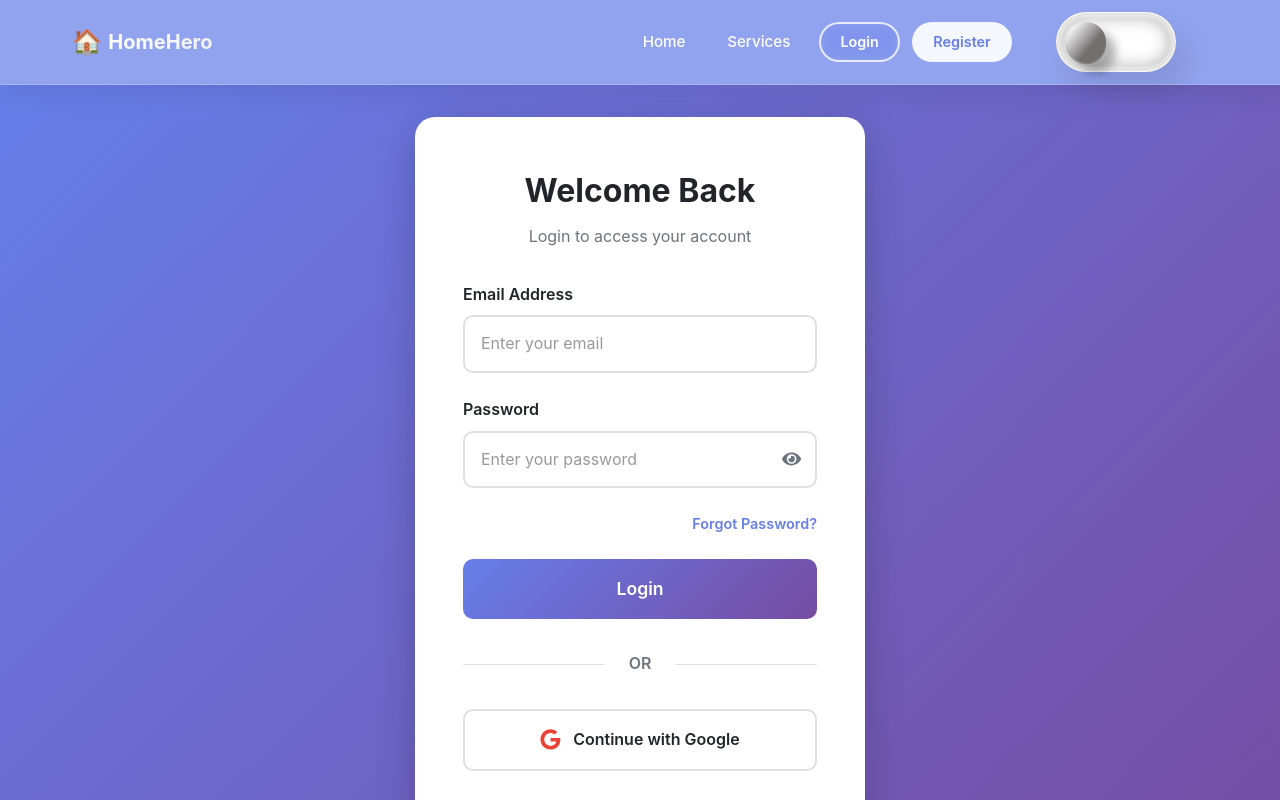
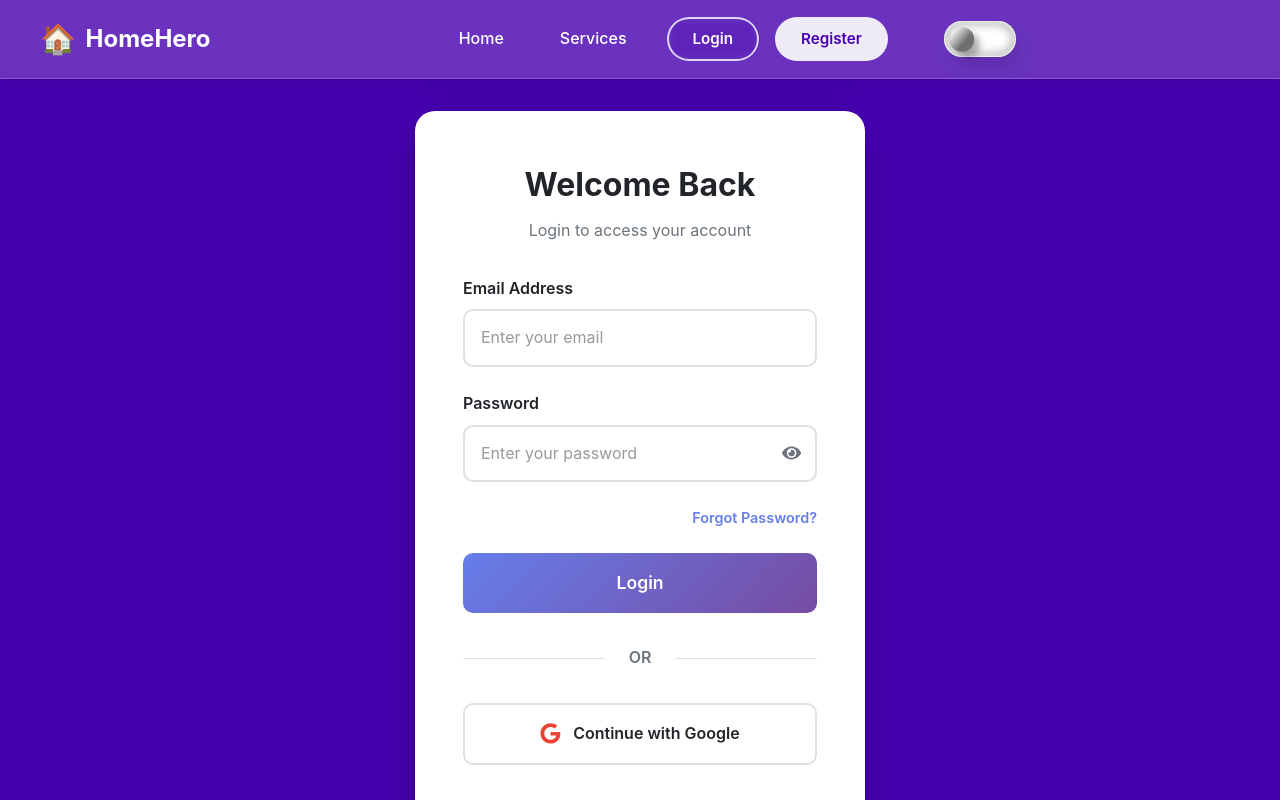
Before and after one commit to rafi1105/hero-home, a React (Vite) app in the folder hero-home-client/: page /login in a window 1280 px wide. Shown: the top 800 px of the page. Built offline with nearby package versions, Linux system fonts and the light colour scheme; no server answers.

Commit message:
laoder update

```diff
--- a/hero-home-client/src/components/Footer.jsx
+++ b/hero-home-client/src/components/Footer.jsx
@@ -91,8 +91,8 @@
 
 const FooterWrapper = styled.footer`
   background: ${props => props.isDark
-    ? 'linear-gradient(135deg, #0f0f1e 0%, #1a1a2e 100%)'
-    : 'linear-gradient(135deg, #667eea 0%, #764ba2 100%)'};
+    ? '#1a0b2e'
+    : '#4700B0'};
   color: white;
   padding: 3rem 0 1rem;
   margin-top: auto;
--- a/hero-home-client/src/components/Header.jsx
+++ b/hero-home-client/src/components/Header.jsx
@@ -93,8 +93,8 @@
 
 const HeaderWrapper = styled.header`
   background: ${props => props.isDark
-    ? 'rgba(26, 26, 46, 0.7)'
-    : 'rgba(102, 126, 234, 0.7)'};
+    ? 'rgba(71, 0, 176, 0.8)'
+    : 'rgba(71, 0, 176, 0.8)'};
   backdrop-filter: blur(10px);
   -webkit-backdrop-filter: blur(10px);
   border-bottom: 1px solid ${props => props.isDark
@@ -107,41 +107,40 @@
   transition: all 0.3s ease;
 
   .navbar {
-    padding: 0.75rem 0;
+    padding: 1rem 0;
   }
 
   .container {
-    max-width: 1200px;
+    max-width: 1400px;
     margin: 0 auto;
-    padding: 0 2rem;
+    padding: 0 2.5rem;
     display: flex;
     justify-content: space-between;
     align-items: center;
+    gap: 3rem;
   }
 
   .logo {
     display: flex;
     align-items: center;
-    gap: 0.4rem;
+    gap: 0.6rem;
     text-decoration: none;
-    font-size: 1.25rem;
+    font-size: 1.5rem;
     font-weight: bold;
     color: white;
     transition: transform 0.3s ease;
+    flex-shrink: 0;
 
     &:hover {
       transform: scale(1.05);
     }
 
     .logo-icon {
-      font-size: 1.5rem;
+      font-size: 1.8rem;
     }
 
     .logo-text {
-      background: linear-gradient(45deg, #fff, #f0f0f0);
-      -webkit-background-clip: text;
-      -webkit-text-fill-color: transparent;
-      background-clip: text;
+      color: #fff;
     }
   }
 
@@ -170,17 +169,19 @@
   .nav-links {
     display: flex;
     align-items: center;
-    gap: 1rem;
+    gap: 1.5rem;
+    flex: 1;
+    justify-content: center;
 
     @media (max-width: 968px) {
       position: fixed;
-      top: 70px;
+      top: 80px;
       left: -100%;
       width: 100%;
-      height: calc(100vh - 70px);
+      height: calc(100vh - 80px);
       background: ${props => props.isDark
-        ? 'rgba(26, 26, 46, 0.95)'
-        : 'rgba(102, 126, 234, 0.95)'};
+        ? 'rgba(71, 0, 176, 0.95)'
+        : 'rgba(71, 0, 176, 0.95)'};
       backdrop-filter: blur(10px);
       flex-direction: column;
       justify-content: flex-start;
@@ -198,11 +199,12 @@
     color: white;
     text-decoration: none;
     font-weight: 500;
-    padding: 0.4rem 0.8rem;
+    padding: 0.5rem 1rem;
     border-radius: 8px;
     transition: all 0.3s ease;
     position: relative;
-    font-size: 0.95rem;
+    font-size: 1rem;
+    white-space: nowrap;
 
     &:hover {
       background: rgba(255, 255, 255, 0.15);
@@ -218,7 +220,7 @@
         bottom: -2px;
         left: 50%;
         transform: translateX(-50%);
-        width: 25px;
+        width: 30px;
         height: 2px;
         background: white;
         border-radius: 2px;
@@ -234,7 +236,8 @@
   .auth-section {
     display: flex;
     align-items: center;
-    gap: 0.75rem;
+    gap: 1rem;
+    flex-shrink: 0;
 
     @media (max-width: 968px) {
       flex-direction: column;
@@ -246,7 +249,7 @@
   .user-info {
     display: flex;
     align-items: center;
-    gap: 0.75rem;
+    gap: 1rem;
 
     @media (max-width: 968px) {
       flex-direction: column;
@@ -255,19 +258,20 @@
     .user-name {
       color: white;
       font-weight: 500;
-      font-size: 0.85rem;
+      font-size: 0.95rem;
     }
   }
 
   .btn-login, .btn-register, .btn-logout {
-    padding: 0.4rem 1.2rem;
-    border-radius: 20px;
+    padding: 0.5rem 1.5rem;
+    border-radius: 25px;
     font-weight: 600;
-    font-size: 0.9rem;
+    font-size: 0.95rem;
     text-decoration: none;
     transition: all 0.3s ease;
     border: 2px solid rgba(255, 255, 255, 0.8);
     cursor: pointer;
+    white-space: nowrap;
 
     @media (max-width: 968px) {
       width: 100%;
@@ -282,13 +286,13 @@
 
     &:hover {
       background: white;
-      color: #667eea;
+      color: #4700B0;
     }
   }
 
   .btn-register {
     background: rgba(255, 255, 255, 0.9);
-    color: #667eea;
+    color: #4700B0;
     border-color: transparent;
 
     &:hover {
--- a/hero-home-client/src/components/ui/Loader.jsx
+++ b/hero-home-client/src/components/ui/Loader.jsx
@@ -5,20 +5,41 @@
   return (
     <StyledWrapper>
       <div className="loader">
-        <svg width={100} height={100} viewBox="0 0 100 100">
-          <defs>
-            <mask id="clipping">
-              <polygon points="0,0 100,0 100,100 0,100" fill="black" />
-              <polygon points="25,25 75,25 50,75" fill="white" />
-              <polygon points="50,25 75,75 25,75" fill="white" />
-              <polygon points="35,35 65,35 50,65" fill="white" />
-              <polygon points="35,35 65,35 50,65" fill="white" />
-              <polygon points="35,35 65,35 50,65" fill="white" />
-              <polygon points="35,35 65,35 50,65" fill="white" />
-            </mask>
-          </defs>
-        </svg>
-        <div className="box" />
+        <div className="truckWrapper">
+          <div className="truckBody">
+            <svg xmlns="http://www.w3.org/2000/svg" fill="none" viewBox="0 0 198 93" className="trucksvg">
+              <path strokeWidth={3} stroke="#282828" fill="#F83D3D" d="M135 22.5H177.264C178.295 22.5 179.22 23.133 179.594 24.0939L192.33 56.8443C192.442 57.1332 192.5 57.4404 192.5 57.7504V89C192.5 90.3807 191.381 91.5 190 91.5H135C133.619 91.5 132.5 90.3807 132.5 89V25C132.5 23.6193 133.619 22.5 135 22.5Z" />
+              <path strokeWidth={3} stroke="#282828" fill="#7D7C7C" d="M146 33.5H181.741C182.779 33.5 183.709 34.1415 184.078 35.112L190.538 52.112C191.16 53.748 189.951 55.5 188.201 55.5H146C144.619 55.5 143.5 54.3807 143.5 53V36C143.5 34.6193 144.619 33.5 146 33.5Z" />
+              <path strokeWidth={2} stroke="#282828" fill="#282828" d="M150 65C150 65.39 149.763 65.8656 149.127 66.2893C148.499 66.7083 147.573 67 146.5 67C145.427 67 144.501 66.7083 143.873 66.2893C143.237 65.8656 143 65.39 143 65C143 64.61 143.237 64.1344 143.873 63.7107C144.501 63.2917 145.427 63 146.5 63C147.573 63 148.499 63.2917 149.127 63.7107C149.763 64.1344 150 64.61 150 65Z" />
+              <rect strokeWidth={2} stroke="#282828" fill="#FFFCAB" rx={1} height={7} width={5} y={63} x={187} />
+              <rect strokeWidth={2} stroke="#282828" fill="#282828" rx={1} height={11} width={4} y={81} x={193} />
+              <rect strokeWidth={3} stroke="#282828" fill="#DFDFDF" rx="2.5" height={90} width={121} y="1.5" x="6.5" />
+              <rect strokeWidth={2} stroke="#282828" fill="#DFDFDF" rx={2} height={4} width={6} y={84} x={1} />
+            </svg>
+          </div>
+          <div className="truckTires">
+            <svg xmlns="http://www.w3.org/2000/svg" fill="none" viewBox="0 0 30 30" className="tiresvg">
+              <circle strokeWidth={3} stroke="#282828" fill="#282828" r="13.5" cy={15} cx={15} />
+              <circle fill="#DFDFDF" r={7} cy={15} cx={15} />
+            </svg>
+            <svg xmlns="http://www.w3.org/2000/svg" fill="none" viewBox="0 0 30 30" className="tiresvg">
+              <circle strokeWidth={3} stroke="#282828" fill="#282828" r="13.5" cy={15} cx={15} />
+              <circle fill="#DFDFDF" r={7} cy={15} cx={15} />
+            </svg>
+          </div>
+          <div className="road" />
+          <svg xmlSpace="preserve" viewBox="0 0 453.459 453.459" xmlnsXlink="http://www.w3.org/1999/xlink" xmlns="http://www.w3.org/2000/svg" id="Capa_1" version="1.1" fill="#000000" className="lampPost">
+            <path d="M252.882,0c-37.781,0-68.686,29.953-70.245,67.358h-6.917v8.954c-26.109,2.163-45.463,10.011-45.463,19.366h9.993
+      c-1.65,5.146-2.507,10.54-2.507,16.017c0,28.956,23.558,52.514,52.514,52.514c28.956,0,52.514-23.558,52.514-52.514
+      c0-5.478-0.856-10.872-2.506-16.017h9.992c0-9.354-19.352-17.204-45.463-19.366v-8.954h-6.149C200.189,38.779,223.924,16,252.882,16
+      c29.952,0,54.32,24.368,54.32,54.32c0,28.774-11.078,37.009-25.105,47.437c-17.444,12.968-37.216,27.667-37.216,78.884v113.914
+      h-0.797c-5.068,0-9.174,4.108-9.174,9.177c0,2.844,1.293,5.383,3.321,7.066c-3.432,27.933-26.851,95.744-8.226,115.459v11.202h45.75
+      v-11.202c18.625-19.715-4.794-87.527-8.227-115.459c2.029-1.683,3.322-4.223,3.322-7.066c0-5.068-4.107-9.177-9.176-9.177h-0.795
+      V196.641c0-43.174,14.942-54.283,30.762-66.043c14.793-10.997,31.559-23.461,31.559-60.277C323.202,31.545,291.656,0,252.882,0z
+      M232.77,111.694c0,23.442-19.071,42.514-42.514,42.514c-23.442,0-42.514-19.072-42.514-42.514c0-5.531,1.078-10.957,3.141-16.017
+      h78.747C231.693,100.736,232.77,106.162,232.77,111.694z" />
+          </svg>
+        </div>
       </div>
     </StyledWrapper>
   );
@@ -31,147 +52,111 @@
   min-height: 200px;
 
   .loader {
-    --color-one: #ffbf48;
-    --color-two: #be4a1d;
-    --color-three: #ffbf4780;
-    --color-four: #bf4a1d80;
-    --color-five: #ffbf4740;
-    --time-animation: 2s;
-    --size: 1;
-    position: relative;
-    border-radius: 50%;
-    transform: scale(var(--size));
-    box-shadow:
-      0 0 25px 0 var(--color-three),
-      0 20px 50px 0 var(--color-four);
-    animation: colorize calc(var(--time-animation) * 3) ease-in-out infinite;
+    width: fit-content;
+    height: fit-content;
+    display: flex;
+    align-items: center;
+    justify-content: center;
   }
 
-  .loader::before {
-    content: "";
-    position: absolute;
-    top: 0;
-    left: 0;
-    width: 100px;
+  .truckWrapper {
+    width: 200px;
     height: 100px;
-    border-radius: 50%;
-    border-top: solid 1px var(--color-one);
-    border-bottom: solid 1px var(--color-two);
-    background: linear-gradient(180deg, var(--color-five), var(--color-four));
-    box-shadow:
-      inset 0 10px 10px 0 var(--color-three),
-      inset 0 -10px 10px 0 var(--color-four);
+    display: flex;
+    flex-direction: column;
+    position: relative;
+    align-items: center;
+    justify-content: flex-end;
+    overflow-x: hidden;
   }
 
-  .loader .box {
-    width: 100px;
-    height: 100px;
-    background: linear-gradient(
-      180deg,
-      var(--color-one) 30%,
-      var(--color-two) 70%
-    );
-    mask: url(#clipping);
-    -webkit-mask: url(#clipping);
+  /* truck upper body */
+  .truckBody {
+    width: 130px;
+    height: fit-content;
+    margin-bottom: 6px;
+    animation: motion 1s linear infinite;
   }
 
-  .loader svg {
-    position: absolute;
-  }
-
-  .loader svg #clipping {
-    filter: contrast(15);
-    animation: roundness calc(var(--time-animation) / 2) linear infinite;
-  }
-
-  .loader svg #clipping polygon {
-    filter: blur(7px);
-  }
-
-  .loader svg #clipping polygon:nth-child(1) {
-    transform-origin: 75% 25%;
-    transform: rotate(90deg);
-  }
-
-  .loader svg #clipping polygon:nth-child(2) {
-    transform-origin: 50% 50%;
-    animation: rotation var(--time-animation) linear infinite reverse;
-  }
-
-  .loader svg #clipping polygon:nth-child(3) {
-    transform-origin: 50% 60%;
-    animation: rotation var(--time-animation) linear infinite;
-    animation-delay: calc(var(--time-animation) / -3);
-  }
-
-  .loader svg #clipping polygon:nth-child(4) {
-    transform-origin: 40% 40%;
-    animation: rotation var(--time-animation) linear infinite reverse;
-  }
-
-  .loader svg #clipping polygon:nth-child(5) {
-    transform-origin: 40% 40%;
-    animation: rotation var(--time-animation) linear infinite reverse;
-    animation-delay: calc(var(--time-animation) / -2);
-  }
-
-  .loader svg #clipping polygon:nth-child(6) {
-    transform-origin: 60% 40%;
-    animation: rotation var(--time-animation) linear infinite;
-  }
-
-  .loader svg #clipping polygon:nth-child(7) {
-    transform-origin: 60% 40%;
-    animation: rotation var(--time-animation) linear infinite;
-    animation-delay: calc(var(--time-animation) / -1.5);
-  }
-
-  @keyframes rotation {
+  /* truck suspension animation*/
+  @keyframes motion {
     0% {
-      transform: rotate(0deg);
+      transform: translateY(0px);
+    }
+    50% {
+      transform: translateY(3px);
     }
     100% {
-      transform: rotate(360deg);
+      transform: translateY(0px);
     }
   }
 
-  @keyframes roundness {
+  /* truck's tires */
+  .truckTires {
+    width: 130px;
+    height: fit-content;
+    display: flex;
+    align-items: center;
+    justify-content: space-between;
+    padding: 0px 10px 0px 15px;
+    position: absolute;
+    bottom: 0;
+  }
+
+  .truckTires svg {
+    width: 24px;
+  }
+
+  .road {
+    width: 100%;
+    height: 1.5px;
+    background-color: #282828;
+    position: relative;
+    bottom: 0;
+    align-self: flex-end;
+    border-radius: 3px;
+  }
+
+  .road::before {
+    content: "";
+    position: absolute;
+    width: 20px;
+    height: 100%;
+    background-color: #282828;
+    right: -50%;
+    border-radius: 3px;
+    animation: roadAnimation 1.4s linear infinite;
+    border-left: 10px solid white;
+  }
+
+  .road::after {
+    content: "";
+    position: absolute;
+    width: 10px;
+    height: 100%;
+    background-color: #282828;
+    right: -65%;
+    border-radius: 3px;
+    animation: roadAnimation 1.4s linear infinite;
+    border-left: 4px solid white;
+  }
+
+  .lampPost {
+    position: absolute;
+    bottom: 0;
+    right: -90%;
+    height: 90px;
+    animation: roadAnimation 1.4s linear infinite;
+  }
+
+  @keyframes roadAnimation {
     0% {
-      filter: contrast(15);
-    }
-    20% {
-      filter: contrast(3);
-    }
-    40% {
-      filter: contrast(3);
-    }
-    60% {
-      filter: contrast(15);
+      transform: translateX(0px);
     }
     100% {
-      filter: contrast(15);
+      transform: translateX(-350px);
     }
   }
-
-  @keyframes colorize {
-    0% {
-      filter: hue-rotate(0deg);
-    }
-    20% {
-      filter: hue-rotate(-30deg);
-    }
-    40% {
-      filter: hue-rotate(-60deg);
-    }
-    60% {
-      filter: hue-rotate(-90deg);
-    }
-    80% {
-      filter: hue-rotate(-45deg);
-    }
-    100% {
-      filter: hue-rotate(0deg);
-    }
-  }`;
+`;
 
 export default Loader;
--- a/hero-home-client/src/components/ui/SearchInput.jsx
+++ b/hero-home-client/src/components/ui/SearchInput.jsx
@@ -1,9 +1,12 @@
 import React from 'react';
 import styled from 'styled-components';
+import { useTheme } from '../../contexts/ThemeContext';
 
 const SearchInput = ({ placeholder = "Search...", value, onChange }) => {
+  const { isDarkMode } = useTheme();
+
   return (
-    <StyledWrapper>
+    <StyledWrapper isDark={isDarkMode}>
       <div>
         <div className="grid" />
         <div id="poda">
@@ -69,8 +72,8 @@
   .border,
   .darkBorderBg,
   .glow {
-    max-height: 70px;
-    max-width: 314px;
+    max-height: 85px;
+    max-width: 480px;
     height: 100%;
     width: 100%;
     position: absolute;
@@ -80,14 +83,14 @@
     filter: blur(3px);
   }
   .input {
-    background-color: #010201;
+    background-color: ${props => props.isDark ? '#010201' : '#ffffff'};
     border: none;
-    width: 301px;
-    height: 56px;
+    width: 460px;
+    height: 70px;
     border-radius: 10px;
-    color: white;
-    padding-inline: 59px;
-    font-size: 18px;
+    color: ${props => props.isDark ? 'white' : '#1a1a1a'};
+    padding-inline: 70px;
+    font-size: 20px;
   }
   #poda {
     display: flex;
@@ -95,7 +98,7 @@
     justify-content: center;
   }
   .input::placeholder {
-    color: #c0b9c0;
+    color: ${props => props.isDark ? '#c0b9c0' : '#666666'};
   }
 
   .input:focus {
@@ -108,21 +111,21 @@
 
   #input-mask {
     pointer-events: none;
-    width: 100px;
-    height: 20px;
+    width: 120px;
+    height: 25px;
     position: absolute;
-    background: linear-gradient(90deg, transparent, black);
-    top: 18px;
-    left: 70px;
+    background: linear-gradient(90deg, transparent, ${props => props.isDark ? 'black' : 'white'});
+    top: 23px;
+    left: 85px;
   }
   #pink-mask {
     pointer-events: none;
-    width: 30px;
-    height: 20px;
+    width: 35px;
+    height: 25px;
     position: absolute;
-    background: #cf30aa;
-    top: 10px;
-    left: 5px;
+    background: ${props => props.isDark ? '#cf30aa' : 'rgba(102, 126, 234, 0.5)'};
+    top: 12px;
+    left: 8px;
     filter: blur(20px);
     opacity: 0.8;
     transition: all 2s;
@@ -132,8 +135,8 @@
   }
 
   .white {
-    max-height: 63px;
-    max-width: 307px;
+    max-height: 77px;
+    max-width: 473px;
     border-radius: 10px;
     filter: blur(2px);
   }
@@ -162,8 +165,8 @@
     transition: all 2s;
   }
   .border {
-    max-height: 59px;
-    max-width: 303px;
+    max-height: 73px;
+    max-width: 467px;
     border-radius: 11px;
     filter: blur(0.5px);
   }
@@ -191,8 +194,8 @@
     transition: all 2s;
   }
   .darkBorderBg {
-    max-height: 65px;
-    max-width: 312px;
+    max-height: 80px;
+    max-width: 478px;
   }
   .darkBorderBg::before {
     content: "";
@@ -263,8 +266,8 @@
     overflow: hidden;
     filter: blur(30px);
     opacity: 0.4;
-    max-height: 130px;
-    max-width: 354px;
+    max-height: 160px;
+    max-width: 520px;
   }
   .glow:before {
     content: "";
@@ -317,14 +320,14 @@
 
   #filter-icon {
     position: absolute;
-    top: 8px;
-    right: 8px;
+    top: 10px;
+    right: 10px;
     display: flex;
     align-items: center;
     justify-content: center;
     z-index: 2;
-    max-height: 40px;
-    max-width: 38px;
+    max-height: 50px;
+    max-width: 48px;
     height: 100%;
     width: 100%;
 
@@ -335,12 +338,12 @@
     border: 1px solid transparent;
   }
   .filterBorder {
-    height: 42px;
-    width: 40px;
+    height: 52px;
+    width: 50px;
     position: absolute;
     overflow: hidden;
-    top: 7px;
-    right: 7px;
+    top: 9px;
+    right: 9px;
     border-radius: 10px;
   }
 
@@ -372,8 +375,8 @@
   }
   #search-icon {
     position: absolute;
-    left: 20px;
-    top: 15px;
+    left: 25px;
+    top: 20px;
   }`;
 
 export default SearchInput;
--- a/hero-home-client/src/components/ui/Switch.jsx
+++ b/hero-home-client/src/components/ui/Switch.jsx
@@ -26,16 +26,16 @@
   }
 
   .label {
-    height: 60px;
-    width: 120px;
+    height: 36px;
+    width: 72px;
     background-color: #ffffff;
-    border-radius: 30px;
-    -webkit-box-shadow: inset 0 0 5px 4px rgba(255, 255, 255, 1),
-      inset 0 0 20px 1px rgba(0, 0, 0, 0.488), 10px 20px 30px rgba(0, 0, 0, 0.096),
-      inset 0 0 0 3px rgba(0, 0, 0, 0.3);
-    box-shadow: inset 0 0 5px 4px rgba(255, 255, 255, 1),
-      inset 0 0 20px 1px rgba(0, 0, 0, 0.488), 10px 20px 30px rgba(0, 0, 0, 0.096),
-      inset 0 0 0 3px rgba(0, 0, 0, 0.3);
+    border-radius: 18px;
+    -webkit-box-shadow: inset 0 0 3px 2px rgba(255, 255, 255, 1),
+      inset 0 0 12px 1px rgba(0, 0, 0, 0.488), 6px 12px 18px rgba(0, 0, 0, 0.096),
+      inset 0 0 0 2px rgba(0, 0, 0, 0.3);
+    box-shadow: inset 0 0 3px 2px rgba(255, 255, 255, 1),
+      inset 0 0 12px 1px rgba(0, 0, 0, 0.488), 6px 12px 18px rgba(0, 0, 0, 0.096),
+      inset 0 0 0 2px rgba(0, 0, 0, 0.3);
     display: -webkit-box;
     display: -ms-flexbox;
     display: flex;
@@ -64,7 +64,7 @@
   }
 
   #checkbox:checked ~ .label::before {
-    left: 70px;
+    left: 42px;
     background-color: #000000;
     background-image: linear-gradient(315deg, #000000 0%, #414141 70%);
     -webkit-transition: 0.4s;
@@ -74,8 +74,8 @@
   .label::before {
     position: absolute;
     content: "";
-    height: 40px;
-    width: 40px;
+    height: 24px;
+    width: 24px;
     border-radius: 50%;
     background-color: #000000;
     background-image: linear-gradient(
@@ -84,10 +84,10 @@
       #ffffff 11%,
       #726f6f 62%
     );
-    left: 10px;
-    -webkit-box-shadow: 0 2px 1px rgba(0, 0, 0, 0.3),
-      10px 10px 10px rgba(0, 0, 0, 0.3);
-    box-shadow: 0 2px 1px rgba(0, 0, 0, 0.3), 10px 10px 10px rgba(0, 0, 0, 0.3);
+    left: 6px;
+    -webkit-box-shadow: 0 1px 1px rgba(0, 0, 0, 0.3),
+      6px 6px 6px rgba(0, 0, 0, 0.3);
+    box-shadow: 0 1px 1px rgba(0, 0, 0, 0.3), 6px 6px 6px rgba(0, 0, 0, 0.3);
     -webkit-transition: 0.4s;
     transition: 0.4s;
   }`;
--- a/hero-home-client/src/index.css
+++ b/hero-home-client/src/index.css
@@ -7,8 +7,8 @@
 }
 
 :root {
-  --primary-color: #667eea;
-  --secondary-color: #764ba2;
+  --primary-color: #4700B0;
+  --secondary-color: #3a0088;
   --text-dark: #212529;
   --text-light: #ffffff;
   --bg-light: #f8f9fa;
@@ -47,7 +47,7 @@
 }
 
 ::-webkit-scrollbar-thumb {
-  background: linear-gradient(135deg, var(--primary-color), var(--secondary-color));
+  background: var(--primary-color);
   border-radius: 5px;
 }
 
--- a/hero-home-client/src/pages/Home.jsx
+++ b/hero-home-client/src/pages/Home.jsx
@@ -381,8 +381,8 @@
     width: 100%;
     height: 100%;
     background: ${props => props.isDark
-      ? 'linear-gradient(135deg, rgba(10, 10, 30, 0.8), rgba(26, 26, 46, 0.7))'
-      : 'linear-gradient(135deg, rgba(102, 126, 234, 0.8), rgba(118, 75, 162, 0.7))'};
+      ? 'rgba(26, 11, 46, 0.85)'
+      : 'rgba(71, 0, 176, 0.85)'};
   }
 
   .hero-content {
--- a/hero-home-client/src/pages/Login.jsx
+++ b/hero-home-client/src/pages/Login.jsx
@@ -160,8 +160,8 @@
   align-items: center;
   padding: 2rem;
   background: ${props => props.isDark
-    ? 'linear-gradient(135deg, #0f0f1e 0%, #1a1a2e 100%)'
-    : 'linear-gradient(135deg, #667eea 0%, #764ba2 100%)'};
+    ? '#1a0b2e'
+    : '#4700B0'};
 
   .login-container {
     width: 100%;
--- a/hero-home-client/src/pages/Register.jsx
+++ b/hero-home-client/src/pages/Register.jsx
@@ -199,8 +199,8 @@
   align-items: center;
   padding: 2rem;
   background: ${props => props.isDark
-    ? 'linear-gradient(135deg, #0f0f1e 0%, #1a1a2e 100%)'
-    : 'linear-gradient(135deg, #667eea 0%, #764ba2 100%)'};
+    ? '#1a0b2e'
+    : '#4700B0'};
 
   .register-container {
     width: 100%;
--- a/hero-home-client/src/pages/Services.jsx
+++ b/hero-home-client/src/pages/Services.jsx
@@ -202,8 +202,8 @@
 
   .services-header {
     background: ${props => props.isDark
-      ? 'linear-gradient(135deg, #1a1a2e 0%, #0f0f1e 100%)'
-      : 'linear-gradient(135deg, #667eea 0%, #764ba2 100%)'};
+      ? '#1a0b2e'
+      : '#4700B0'};
     color: white;
     padding: 4rem 0;
     text-align: center;
```
